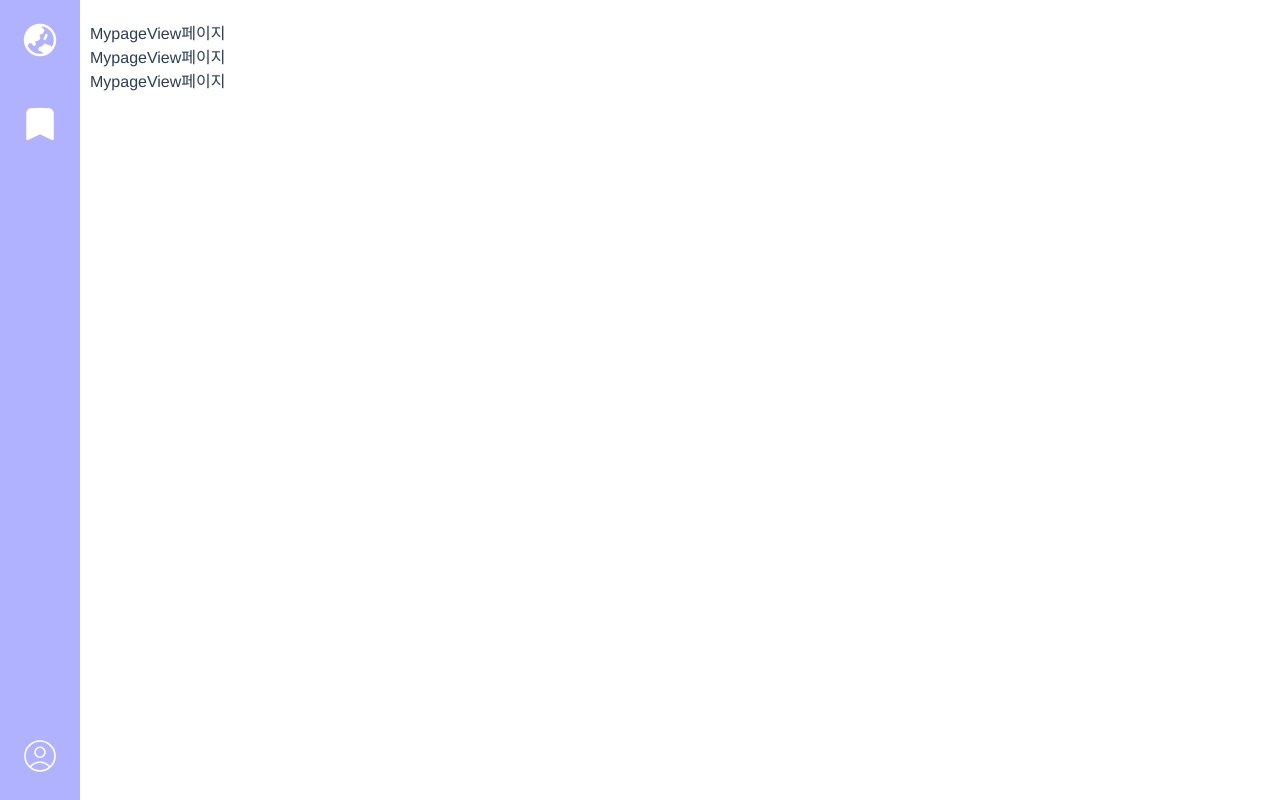
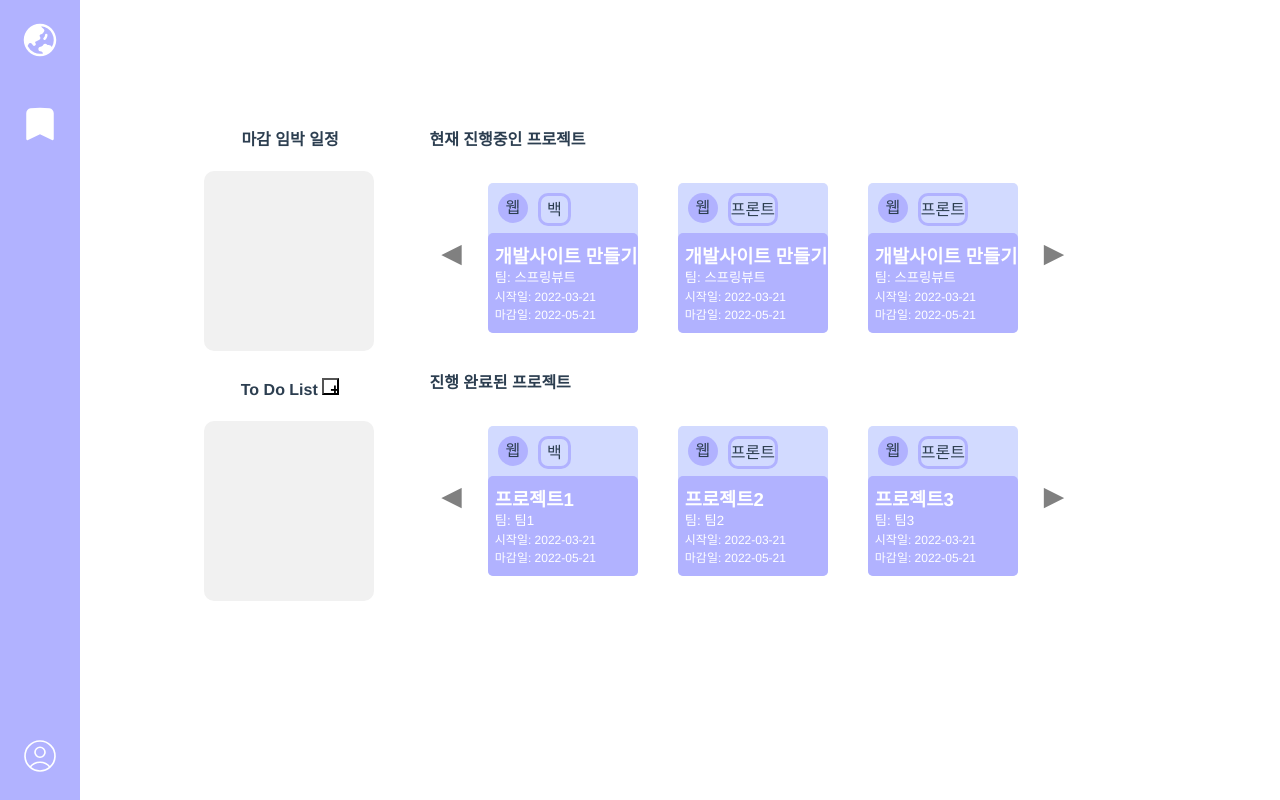
Before and after one commit to springvuet-front/frontend, a Vue app: page /mypage in a window 1280 px wide. Built offline with nearby package versions, Linux system fonts and the light colour scheme.

Commit message:
Change MypageView

```diff
--- a/src/views/MypageView.vue
+++ b/src/views/MypageView.vue
@@ -1,10 +1,48 @@
 <template>
 <LeftMenu />
-
-    <div class="container">
-      <div>MypageView페이지</div>
-      <div>MypageView페이지</div>
-      <div>MypageView페이지</div>
+<div id="wrap">
+  <div class="b_left">
+    <div class="schedule">
+      <div class="title">마감 임박 일정</div>
+      <div class="listBox">
+      </div>
+    </div>
+    <div class="toDoList">
+      <div class="title">To Do List
+       <button type="button" id="plusbtn" @click="addToDoList">+</button>
+      </div>
+      <div class="listBox">
+        <label>
+          <div class="checkToDoList" v-for="(toDo, index1) in toDos" :key="index1" v-html="toDo">
+          </div>
+        </label>
+      </div>
+    </div>
+  </div>
+  <div class="b_right">
+    <div class="bproject current">
+      <div class="title">현재 진행중인 프로젝트</div>
+      <div class="projectlist">
+        <button type="button" class="showPastbtn" @click="showPastProject">◀</button>
+        <div v-for="(item, index2) in currentProjectList" :key="index2">
+        <!-- <div v-for="(item, index2) in visibleProject" :key="index2"> -->
+          <component :is="item.component" :data="item.data"></component>
+        </div>
+        <button type="button" class="showNextbtn" @click="showNextProject">▶</button>
+      </div>
+    </div>
+    <div class="bproject complete">
+      <div class="title">진행 완료된 프로젝트</div>
+      <div class="projectlist">
+        <button type="button" class="showPastbtn" @click="showPastProject">◀</button>
+        <div v-for="(item, index2) in completeProjectList" :key="index2">
+        <!-- <div v-for="(item, index2) in visibleProject" :key="index2"> -->
+          <component :is="item.component" :data="item.data"></component>
+        </div>
+        <button type="button" class="showNextbtn" @click="showNextProject">▶</button>
+      </div>
+    </div>
+  </div>
 </div>
 </template>
 
@@ -12,15 +50,238 @@
 .container{
   padding: 20px 90px;
 }
+#wrap {
+  display: flex;
+  justify-content: center;
+
+}
+.b_left {
+  display: flex;
+  flex-direction: column;
+  justify-content: flex-start;
+  align-items: center;
+  /* background-color: gray; */
+  margin-top: 100px;
+  width: 200px;
+  height: 500px;
+}
+.b_right {
+  /* background-color: gray; */
+  flex-direction: column;
+  justify-content: center;
+  margin-top: 100px;
+  width: 700px;
+  height: 500px;
+}
+.schedule {
+  width: 190px;
+  margin-top: 1vw;
+  height: 240px;
+  /* background-color: gray; */
+}
+.toDoList {
+  width: 190px;
+  margin-top: 1vw;
+  height: 240px;
+  /* background-color: gray; */
+  align-content: center;
+  justify-content: center;
+}
+.title {
+  font-size: 12pt;
+  text-align: center;
+  font-weight: bold;
+  padding: 1vw;
+}
+
+.bproject {
+  background-color: white;
+  min-height: 45%;
+  margin: 1vw;
+}
+.bproject.current {
+  display: block;
+}
+.bproject .title {
+  padding-left: 20pt;
+  padding-top: 10pt;
+  text-align: left;
+}
+.bproject.complete {
+
+}
+.projectlist {
+  background-color: #FFFFFF;
+  width: 700px;
+  height: 180px;
+  display: flex;
+  flex-wrap: nowrap;
+  justify-content: center;
+}
+
+.project-item {
+  margin-right: 10px;
+}
+
+#plusbtn{
+  width: 17px;
+  height: 17px;
+  font-size: 16px;
+  font-weight: bold;
+  /* display: inline-flex; */
+  flex-direction: column;
+  align-items: center;
+  justify-content: center;
+  background-color: rgb(0,0,0,0);
+  /* border: solid; */
+  /* border-radius: 5px; */
+}
+
+.listBox {
+  background-color: #F1F1F1;
+  width: 170px;
+  height: 180px;
+  margin: 0.7vw;
+  border-radius: 10px;
+  display: flex;
+  align-items: flex-start;
+  overflow-y: auto;
+}
+.checkToDoList{
+  display: flex;
+  align-items: center;
+  margin-top: 5px;
+}
+.listBox input[type="checkbox"]{
+  width: 30px;
+  height: 30px;
+}
+.listBox input[type="text"]{
+  width: 120px;
+  height: 25px;
+  border: 0;
+  background-color: #B1B2FF;
+}
+.showPastbtn{
+  background-color: rgba(0,0,0,0);
+  font-size: 20pt;
+  color: gray;
+  border: none;
+}
+.showPastbtn:active{
+  color: #B1B2FF;
+  border: none;
+}
+.showNextbtn{
+  background-color: rgba(0,0,0,0);
+  font-size: 20pt;
+  color: gray;
+  border: none;
+}
+.showNextbtn:active{
+  color: #B1B2FF;
+  border: none;
+}
 </style>
 
 <script>
 import LeftMenu from '@/components/LeftMenu.vue';
+import ProjectBox from '@/components/ProjectBox.vue';
 
 export default {
   name: 'MypageView',
   components: {
     LeftMenu,
+    ProjectBox
   },
+  data () {
+    return {
+      startIndex: 0,
+      endIndex: 2,
+      checked: false,
+      inputToDo:'',
+      sampleData: "",
+      toDos: [],
+      visibleProject: [],
+      currentProjectList: [
+        { component: ProjectBox,
+          data: { project_field: "웹",
+            project_mypart: "백",
+            project_name: "개발사이트 만들기",
+            project_team: "스프링뷰트",
+            project_date_start: "2022-03-21",
+            project_date_end: "2022-05-21",
+          }
+        },
+        { component: ProjectBox,
+          data: { project_field: "웹",
+            project_mypart: "프론트",
+            project_name: "개발사이트 만들기",
+            project_team: "스프링뷰트",
+            project_date_start: "2022-03-21",
+            project_date_end: "2022-05-21",
+          }
+        },
+        { component: ProjectBox,
+          data: { project_field: "웹",
+            project_mypart: "프론트",
+            project_name: "개발사이트 만들기",
+            project_team: "스프링뷰트",
+            project_date_start: "2022-03-21",
+            project_date_end: "2022-05-21",
+          }
+        },
+        // { component: ProjectBox,
+        //   data: { project_field: "웹",
+        //     project_mypart: "프론트",
+        //     project_name: "개발사이트 만들기",
+        //     project_team: "스프링뷰트",
+        //     project_date_start: "2022-03-21",
+        //     project_date_end: "2022-05-21",
+        //   }
+        // }
+      ],
+      completeProjectList: [
+        { component: ProjectBox,
+          data: { project_field: "웹",
+            project_mypart: "백",
+            project_name: "프로젝트1",
+            project_team: "팀1",
+            project_date_start: "2022-03-21",
+            project_date_end: "2022-05-21",
+          }
+        },
+        { component: ProjectBox,
+          data: { project_field: "웹",
+            project_mypart: "프론트",
+            project_name: "프로젝트2",
+            project_team: "팀2",
+            project_date_start: "2022-03-21",
+            project_date_end: "2022-05-21",
+          }
+        },
+        { component: ProjectBox,
+          data: { project_field: "웹",
+            project_mypart: "프론트",
+            project_name: "프로젝트3",
+            project_team: "팀3",
+            project_date_start: "2022-03-21",
+            project_date_end: "2022-05-21",
+          }
+        },
+      ]
+    }
+  },
+  methods: {
+    addToDoList(){
+      this.toDos.push('<input type="checkbox" v-model="checked"><input type="text" v-model="inputToDo" :disabled="checked">');
+    },
+    showPastProject(){
+
+    },
+    showNextProject(){
+      this.visibleProject = this.currentProjectList.slice(this.startIndex, this.endIndex);
+    }
+  }
 }
 </script>
```
Lines whose indentation alone changed are shown as unchanged.
